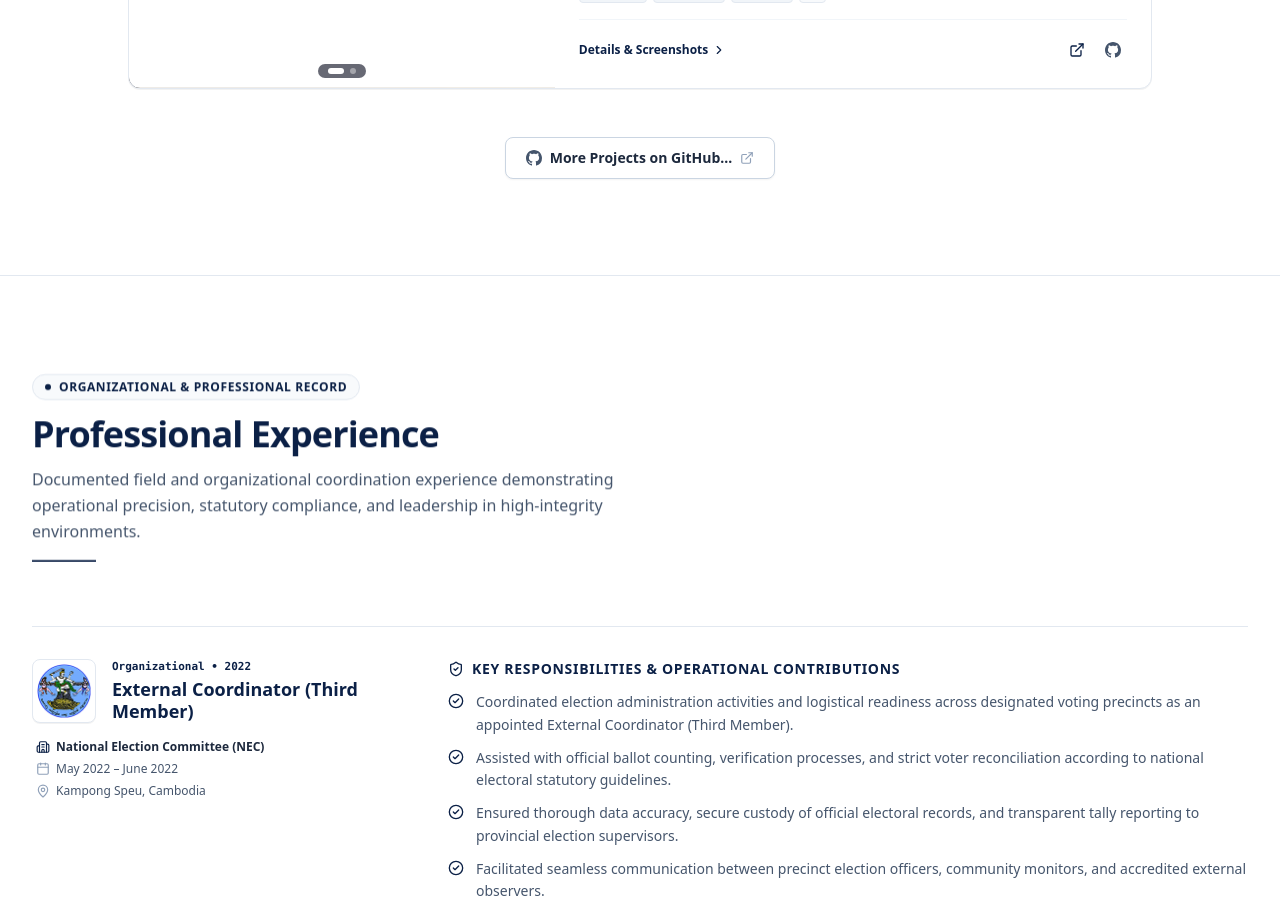
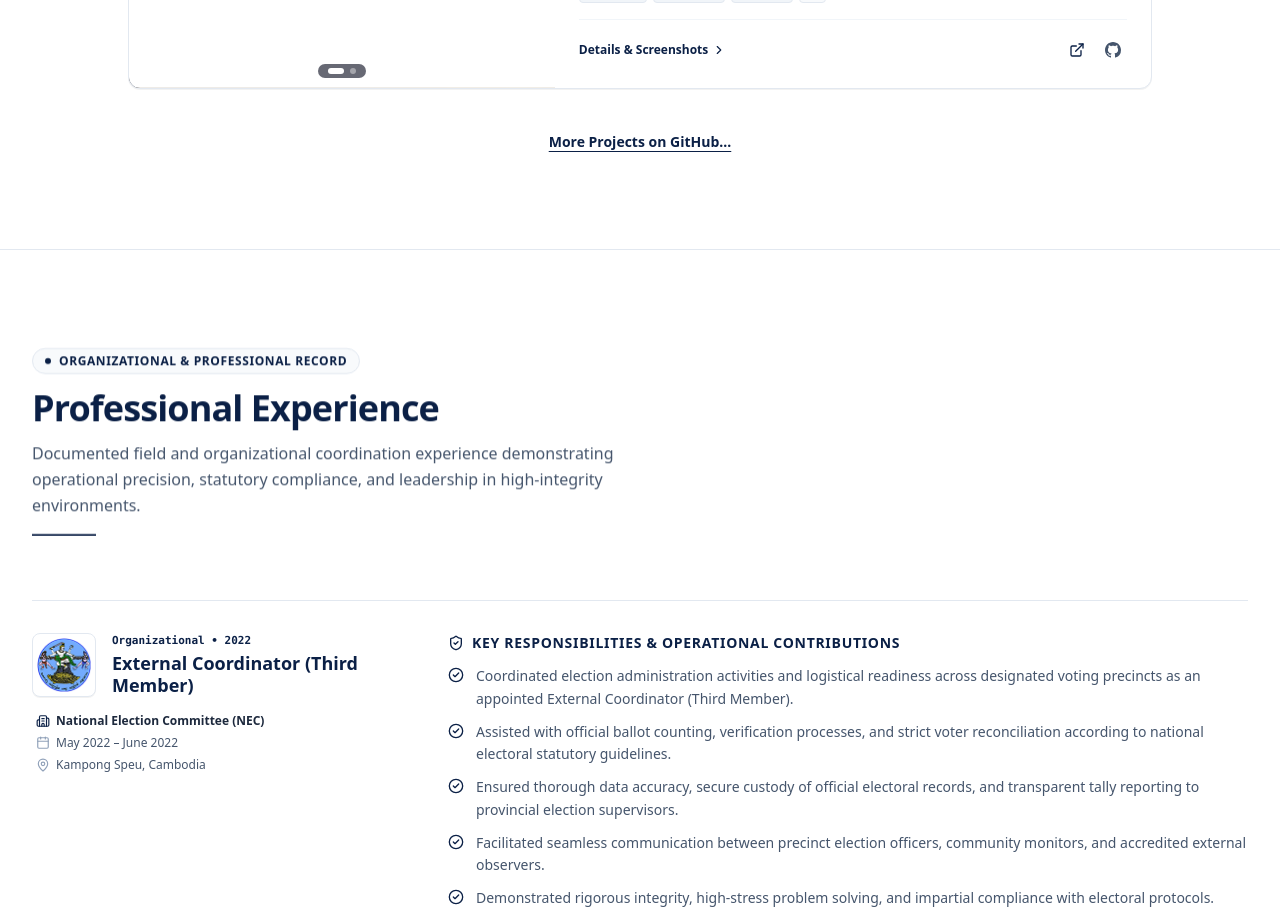
Before and after one commit to devitnang/Nang-Devit_MIS_Portfolio, a Next.js app: page / in a window 1280 px wide. Shown: the part 5840-6753 px from the top of the page. Built offline with nearby package versions, Linux system fonts and the light colour scheme.

Commit message:
feat(projects): render More Projects on GitHub as clean inline text link

```diff
--- a/src/components/sections/ProjectsSection.tsx
+++ b/src/components/sections/ProjectsSection.tsx
@@ -8,8 +8,7 @@ import { ProjectCard } from "@/components/ui/ProjectCard";
 import { SearchFilterToolbar, CategoryOption } from "@/components/ui/SearchFilterToolbar";
 import { projects } from "@/data/projectsData";
 import { Project } from "@/types";
-import { RotateCcw, ExternalLink } from "lucide-react";
-import { GithubIcon } from "@/components/ui/Icons";
+import { RotateCcw } from "lucide-react";
 
 export function ProjectsSection() {
   const [selectedCategory, setSelectedCategory] = useState<string>("All");
@@ -149,17 +148,15 @@ export function ProjectsSection() {
           </div>
         )}
 
-        {/* More Projects on GitHub Callout */}
-        <div className="mt-10 sm:mt-12 text-center">
+        {/* More Projects on GitHub Text Link */}
+        <div className="mt-8 sm:mt-10 text-center">
           <a
             href="https://github.com/devitnang?tab=repositories"
             target="_blank"
             rel="noopener noreferrer"
-            className="group inline-flex items-center gap-2 px-5 py-2.5 rounded-lg border border-slate-300 dark:border-slate-700 bg-white dark:bg-slate-900 text-slate-800 dark:text-slate-200 text-xs sm:text-sm font-semibold hover:border-[#0B2046] dark:hover:border-blue-500 hover:text-[#0B2046] dark:hover:text-blue-400 hover:bg-slate-50 dark:hover:bg-slate-800/80 transition-all duration-200 shadow-xs hover:shadow-sm"
+            className="text-xs sm:text-sm font-semibold text-[#0B2046] dark:text-blue-400 hover:text-blue-600 dark:hover:text-blue-300 underline underline-offset-4 transition-colors"
           >
-            <GithubIcon className="w-4 h-4 text-slate-600 dark:text-slate-300 group-hover:text-[#0B2046] dark:group-hover:text-blue-400 transition-colors" />
-            <span>More Projects on GitHub...</span>
-            <ExternalLink className="w-3.5 h-3.5 text-slate-400 group-hover:text-[#0B2046] dark:group-hover:text-blue-400 group-hover:translate-x-0.5 transition-transform" />
+            More Projects on GitHub...
           </a>
         </div>
 
```
